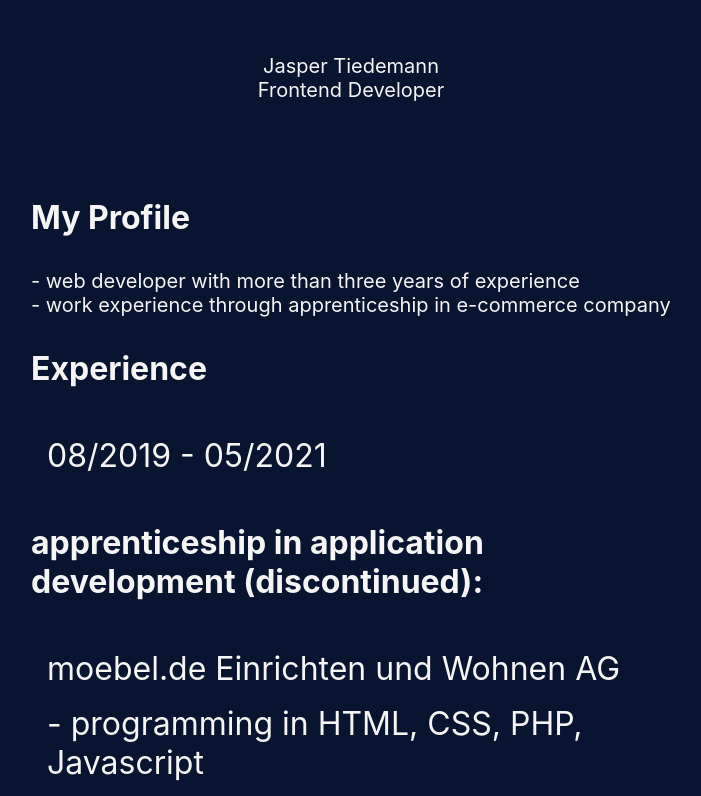
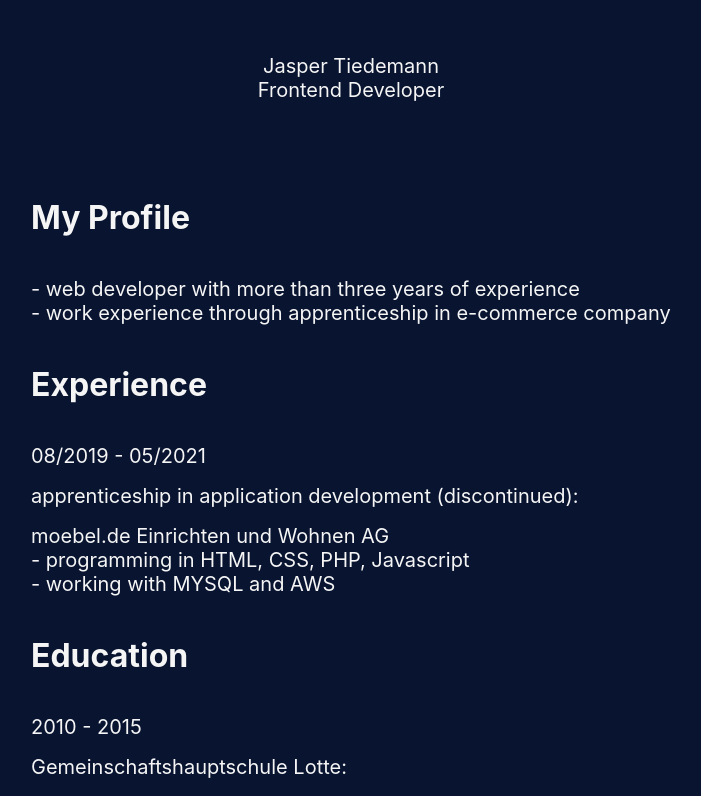
Before and after one commit to jas-tiedemann/reactPortfolio, a React (Create React App) app: page / in a window 1280 px wide. Shown: the part 3074-3870 px from the top of the page, without its empty margins (289-990 px from the left). Built offline with nearby package versions, Linux system fonts and the light colour scheme.

Commit message:
adds project description, improves semantics

```diff
--- a/src/components/About.js
+++ b/src/components/About.js
@@ -39,7 +39,7 @@ const About = () => {
                     <Typography variant="h3">Personal:</Typography>
                     <Typography variant="p">My name is Jasper Tiedemann and I'm a web developer based in Germany with over three years of experience.</Typography>
                     <Typography variant="h3">Skills:</Typography>
-                    <Typography variant="p">Most recently I taught myself React.js and Material-UI with which I created a Hangman web application and this website. Prior to that I mostly did PHP backend development. Additionally I know how to use HTML, CSS, MySQL and Git for version control.</Typography>
+                    <Typography variant="p">Most recently I taught myself React.js and Material-UI with which I created a Hangman website and this portfolio. Prior to that I mostly did PHP backend development. Additionally I know how to use HTML, CSS, MySQL and Git for version control.</Typography>
                     <Typography variant="h3">Hobbies:</Typography>
                     <Typography variant="p">My favorite things to do in my free time are running, working out, cooking and playing video games.</Typography>
                 </Box>
--- a/src/components/Contact.js
+++ b/src/components/Contact.js
@@ -62,7 +62,8 @@ import { InputLabel } from '@mui/material';
         justifyContent: "center"
       }}>
         <Typography variant="h2" sx={{
-            padding: {xs: "2rem 0", md: "4rem 0"},
+            paddingTop: {xs: "2rem", sm: "8rem"},
+            paddingBottom: {xs: "0", sm: "4rem"},
             color: "dark"
         }}>
             Contact
--- a/src/components/NavMobile.js
+++ b/src/components/NavMobile.js
@@ -29,7 +29,7 @@ import {
             padding: "0 2rem",
             margin: 0,
             height: "5rem",
-            position: "sticky",
+            position: "fixed",
             top: 0
         }}>
             <Toolbar>
--- a/src/components/Project.js
+++ b/src/components/Project.js
@@ -2,7 +2,7 @@ import React from "react";
 import { Typography, Box, Link as MuiLink } from "@mui/material";
 
 
-const Project = ( { projName, ImgSrc, link } ) => {
+const Project = ( { projName, imgSrc, link, projDesc } ) => {
     return (
         <MuiLink href={link} target="_blank" sx={{
             textDecoration: "none",
@@ -28,7 +28,7 @@ const Project = ( { projName, ImgSrc, link } ) => {
                 borderWidth: "3px",
                 borderColor: "light",
                 boxShadow: 7,
-                backgroundImage: `url(${ImgSrc})`,
+                backgroundImage: `url(${imgSrc})`,
                 backgroundSize: "cover",
                 backgroundRepeat: "no-repeat",
                 backgroundPosition: "center",
@@ -55,7 +55,7 @@ const Project = ( { projName, ImgSrc, link } ) => {
                     bgcolor: "dark",
                     width: "100%",
                     height: "66%",
-                    padding: "1rem",
+                    margin: "auto",
                     visibility: "hidden",
                     bottom: "-520px",
                     transition: "0.2s ease-in-out",
@@ -65,10 +65,10 @@ const Project = ( { projName, ImgSrc, link } ) => {
                 }}>
                     <Typography variant="p" sx={{
                         color: "light",
-                        textAlign: "center",
-                        margin: "0 auto"
+                        width: "80%",
+                        padding: "0.5rem"
                     }}>
-                        lorem ipsum dolor sit amet
+                        {projDesc}
                     </Typography>
                 </Box>
             </Box>
--- a/src/components/Resume.js
+++ b/src/components/Resume.js
@@ -89,19 +89,19 @@ const Resume = () => {
                     }}>
                     <CVBox>
                         <Typography variant="h3">My Profile</Typography>
-                        <Typography variant="p">
-                            - web developer with more than three years of experience
-                        </Typography>
-                        <Typography variant="p">
-                            - work experience through apprenticeship in e-commerce company
-                        </Typography>
+                        <List>
+                            <ListItem>- web developer with more than three years of experience</ListItem>
+                            <ListItem>- work experience through apprenticeship in e-commerce company</ListItem>
+                        </List>
                     </CVBox>
                     <CVBox>
                         <Typography variant="h3">Experience</Typography>
                         <List>
                             <ListItem>08/2019 - 05/2021</ListItem>
                         </List>
-                        <Typography variant="h3">apprenticeship in application development (discontinued):</Typography>
+                        <List>
+                            <ListItem>apprenticeship in application development (discontinued):</ListItem>
+                        </List>
                         <List>
                             <ListItem>moebel.de Einrichten und Wohnen AG</ListItem>
                             <ListItem>- programming in HTML, CSS, PHP, Javascript</ListItem>
@@ -110,22 +110,32 @@ const Resume = () => {
                     </CVBox>
                     <CVBox>
                         <Typography variant="h3">Education</Typography>
-                        <Typography variant="p">
-                            2010 - 2015<br></br>
-                            Gemeinschaftshauptschule Lotte:<br></br>
-                            General Certificate of Secondary Education
-                        </Typography>
+                        <List>
+                            <ListItem>2010 - 2015</ListItem>
+                        </List>
+
+                        <List>
+                            <ListItem>Gemeinschaftshauptschule Lotte:</ListItem>
+                        </List>
+                        <List>
+                            <ListItem>General Certificate of Secondary Education</ListItem>
+                        </List>
                     </CVBox>
                     <CVBox>
                         <Typography variant="h3">Skills</Typography>
-                        <Typography variant="p">
-                            Languages:<br></br>
-                            - German (native)<br></br>
-                            - English (fluent)<br></br>
-                            <br></br>
-                            Programming languages:<br></br>
-                            - HTML, CSS, Javascript, React.js, MYSQL
-                        </Typography>
+                        <List>
+                            <ListItem>Languages:</ListItem>
+                            <List>
+                                <ListItem>- German (native)</ListItem>
+                                <ListItem>- English (fluent)</ListItem>
+                            </List>
+                            <List>
+                                <ListItem>Programming languages:</ListItem>
+                                <List>
+                                    <ListItem>- HTML, CSS, Javascript, React.js, MYSQL</ListItem>
+                                </List>
+                            </List>
+                        </List>
                     </CVBox>
                 </Box>
             </Box>
--- a/src/components/Work.js
+++ b/src/components/Work.js
@@ -50,10 +50,10 @@ const ProjectList = () => {
                 margin: "auto"
             }}>
                 <ItemBox>
-                    <Project projName={"Hangman"} ImgSrc={HangmanImage} link={"http://localhost:8000/"} />
+                    <Project projName={"Hangman"} imgSrc={HangmanImage} link={"http://localhost:8000/"} projDesc="This is a Hangman website. I built it with React.js and Material-UI. This was the first website I coded with React.js" />
                 </ItemBox>
                 <ItemBox>
-                    <Project projName={"ASCII-Tree"} ImgSrc={AsciiImage} />
+                    <Project projName={"ASCII-Tree"} imgSrc={AsciiImage} projDesc="This was some of the first code I have ever written. It is a simple website which allows you to generate a tree out of ASCII characters. The languages used here are PHP, HTML and CSS" />
                 </ItemBox>
             </Box>
         </Box>
--- a/src/themes/theme.js
+++ b/src/themes/theme.js
@@ -6,6 +6,15 @@ const theme = createTheme({
       light: "#F5F5F5",
       beige: "#FACF69",
     },
+    components: {
+      MuiListItem: {
+        styleOverrides: {
+          root: {
+            fontSize: "1.25rem",
+            padding: 0,
+          }
+      }}
+    }
   });
 
   theme.typography.h1 = {
@@ -30,8 +39,19 @@ const theme = createTheme({
     },
   };
 
+  theme.typography.h4 = {
+    fontSize: "1.4rem",
+    [theme.breakpoints.up("md")]: {
+      fontSize: "1.5rem",
+    },
+  };
+
   theme.typography.p = {
     fontSize: "1.25rem",
   };
 
+  theme.typography.listItem = {
+    fontSize: "1.25rem",
+  };
+
   export default theme;
```
